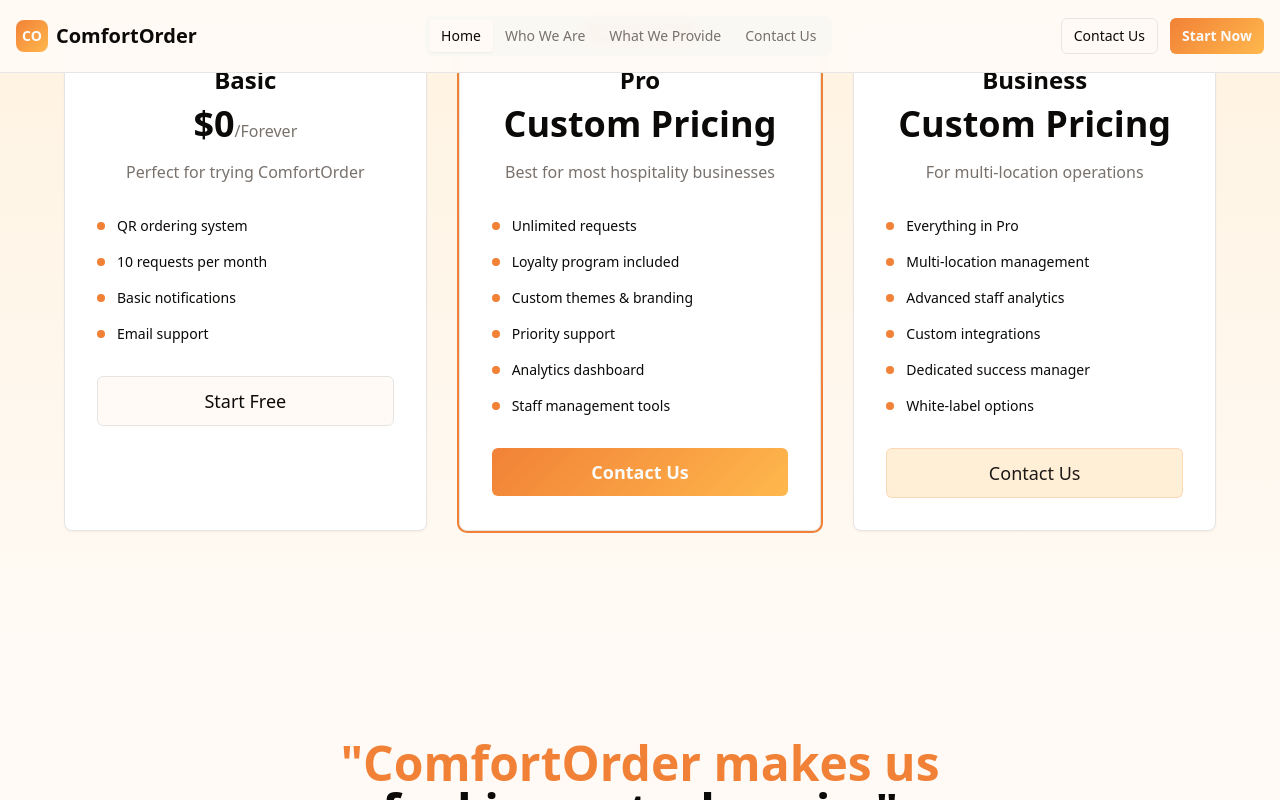
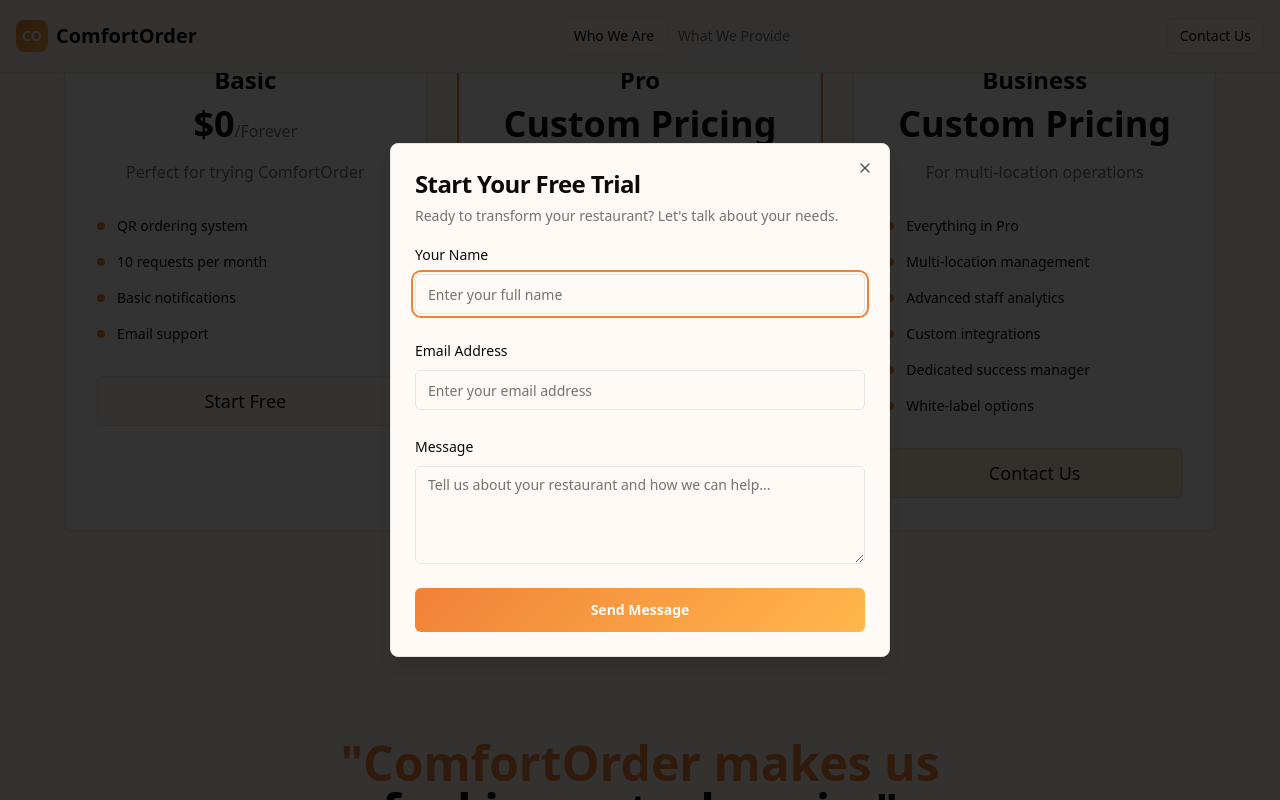
Before and after one commit to bilyv/comfortorder, a React (Vite) app: page / in a window 1280 px wide. Both pictures are taken after a click on the button "Start Free". Shown: the part 4587-5387 px from the top of the page. Built offline with nearby package versions, Linux system fonts and the light colour scheme.

Commit message:
Refactor header and buttons
Remove "Home" tab from navbar. Remove "Start Now" button and duplicate "Contact Us" button from header. Implement modal pop-ups for "Contact Us" and "Start Now" buttons on click, affecting the entire page and pricing section.

```diff
--- /dev/null
+++ b/src/components/ContactModal.tsx
@@ -0,0 +1,122 @@
+import { useState } from "react";
+import { Button } from "@/components/ui/button";
+import { Input } from "@/components/ui/input";
+import { Textarea } from "@/components/ui/textarea";
+import { Label } from "@/components/ui/label";
+import { useToast } from "@/hooks/use-toast";
+import {
+  Dialog,
+  DialogContent,
+  DialogDescription,
+  DialogHeader,
+  DialogTitle,
+  DialogTrigger,
+} from "@/components/ui/dialog";
+
+interface ContactModalProps {
+  children: React.ReactNode;
+  title?: string;
+}
+
+const ContactModal = ({ children, title = "Get in Touch" }: ContactModalProps) => {
+  const [formData, setFormData] = useState({
+    name: "",
+    email: "",
+    message: ""
+  });
+  const [open, setOpen] = useState(false);
+  const { toast } = useToast();
+
+  const handleSubmit = (e: React.FormEvent) => {
+    e.preventDefault();
+
+    // Basic validation
+    if (!formData.name || !formData.email || !formData.message) {
+      toast({
+        title: "Error",
+        description: "Please fill in all fields",
+        variant: "destructive"
+      });
+      return;
+    }
+
+    // Here you would typically send the data to your backend
+    toast({
+      title: "Message Sent!",
+      description: "Thank you for contacting us. We'll get back to you soon.",
+    });
+
+    // Reset form and close modal
+    setFormData({ name: "", email: "", message: "" });
+    setOpen(false);
+  };
+
+  const handleChange = (e: React.ChangeEvent<HTMLInputElement | HTMLTextAreaElement>) => {
+    setFormData(prev => ({
+      ...prev,
+      [e.target.name]: e.target.value
+    }));
+  };
+
+  return (
+    <Dialog open={open} onOpenChange={setOpen}>
+      <DialogTrigger asChild>
+        {children}
+      </DialogTrigger>
+      <DialogContent className="sm:max-w-[500px]">
+        <DialogHeader>
+          <DialogTitle className="text-2xl font-bold">{title}</DialogTitle>
+          <DialogDescription>
+            Ready to transform your restaurant? Let's talk about your needs.
+          </DialogDescription>
+        </DialogHeader>
+
+        <form onSubmit={handleSubmit} className="space-y-6">
+          <div className="space-y-2">
+            <Label htmlFor="name">Your Name</Label>
+            <Input
+              id="name"
+              name="name"
+              value={formData.name}
+              onChange={handleChange}
+              placeholder="Enter your full name"
+              required
+            />
+          </div>
+
+          <div className="space-y-2">
+            <Label htmlFor="email">Email Address</Label>
+            <Input
+              id="email"
+              name="email"
+              type="email"
+              value={formData.email}
+              onChange={handleChange}
+              placeholder="Enter your email address"
+              required
+            />
+          </div>
+
+          <div className="space-y-2">
+            <Label htmlFor="message">Message</Label>
+            <Textarea
+              id="message"
+              name="message"
+              value={formData.message}
+              onChange={handleChange}
+              placeholder="Tell us about your restaurant and how we can help..."
+              rows={4}
+              required
+            />
+          </div>
+
+          <Button type="submit" variant="hero" size="lg" className="w-full">
+            Send Message
+          </Button>
+        </form>
+      </DialogContent>
+    </Dialog>
+  );
+};
+
+export default ContactModal;
--- a/src/components/Header.tsx
+++ b/src/components/Header.tsx
@@ -3,6 +3,7 @@ import { Button } from "@/components/ui/button";
 import { Tabs, TabsList, TabsTrigger } from "@/components/ui/tabs";
 import { Sheet, SheetContent, SheetTrigger } from "@/components/ui/sheet";
 import { Menu } from "lucide-react";
+import ContactModal from "@/components/ContactModal";
 const Header = () => {
   const [isOpen, setIsOpen] = useState(false);
 
@@ -19,23 +20,20 @@ const Header = () => {
           </div>
 
           {/* Desktop Navigation */}
-          <Tabs defaultValue="home" className="hidden lg:block">
+          <Tabs defaultValue="who-we-are" className="hidden lg:block">
             <TabsList className="bg-muted/50">
-              <TabsTrigger value="home" className="data-[state=active]:bg-background">Home</TabsTrigger>
               <TabsTrigger value="who-we-are" className="data-[state=active]:bg-background">Who We Are</TabsTrigger>
               <TabsTrigger value="what-we-provide" className="data-[state=active]:bg-background">What We Provide</TabsTrigger>
-              <TabsTrigger value="contact" className="data-[state=active]:bg-background">Contact Us</TabsTrigger>
             </TabsList>
           </Tabs>
 
           {/* Desktop Action Buttons */}
           <div className="hidden lg:flex items-center gap-3">
+            <ContactModal>
               <Button variant="outline" size="sm">
                 Contact Us
               </Button>
-            <Button variant="hero" size="sm">
-              Start Now
-            </Button>
+            </ContactModal>
           </div>
 
           {/* Mobile Hamburger Menu */}
@@ -48,24 +46,17 @@ const Header = () => {
             <SheetContent side="right" className="w-[300px] sm:w-[400px]">
               <nav className="flex flex-col space-y-4 mt-8">
                 <Button variant="ghost" className="justify-start text-lg">
-                  Home
-                </Button>
-                <Button variant="ghost" className="justify-start text-lg">
                   Who We Are
                 </Button>
                 <Button variant="ghost" className="justify-start text-lg">
                   What We Provide
                 </Button>
-                <Button variant="ghost" className="justify-start text-lg">
-                  Contact Us
-                </Button>
                 <div className="flex flex-col gap-3 mt-8">
+                  <ContactModal>
                     <Button variant="outline" size="lg">
                       Contact Us
                     </Button>
-                  <Button variant="hero" size="lg">
-                    Start Now
-                  </Button>
+                  </ContactModal>
                 </div>
               </nav>
             </SheetContent>
--- a/src/components/PricingSection.tsx
+++ b/src/components/PricingSection.tsx
@@ -1,6 +1,7 @@
 import { Button } from "@/components/ui/button";
 import { Card } from "@/components/ui/card";
 import { Badge } from "@/components/ui/badge";
+import ContactModal from "@/components/ContactModal";
 const PricingSection = () => {
   const plans = [{
     name: "Basic",
@@ -79,9 +80,19 @@ const PricingSection = () => {
                   </div>)}
               </div>
 
-              <Button variant={plan.variant} size="lg" className="w-full text-lg py-6">
-                {plan.cta}
-              </Button>
+              {plan.cta === "Contact Us" ? (
+                <ContactModal title={`Get Started with ${plan.name}`}>
+                  <Button variant={plan.variant} size="lg" className="w-full text-lg py-6">
+                    {plan.cta}
+                  </Button>
+                </ContactModal>
+              ) : (
+                <ContactModal title="Start Your Free Trial">
+                  <Button variant={plan.variant} size="lg" className="w-full text-lg py-6">
+                    {plan.cta}
+                  </Button>
+                </ContactModal>
+              )}
             </Card>)}
         </div>
 
```
Lines whose indentation alone changed are shown as unchanged.
